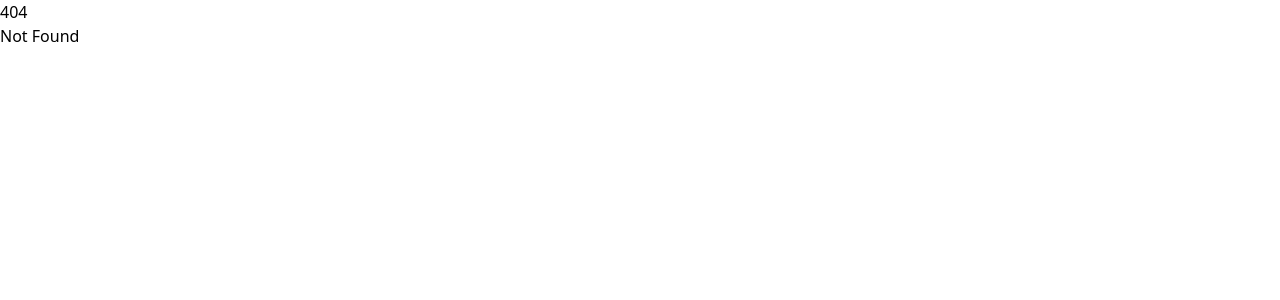
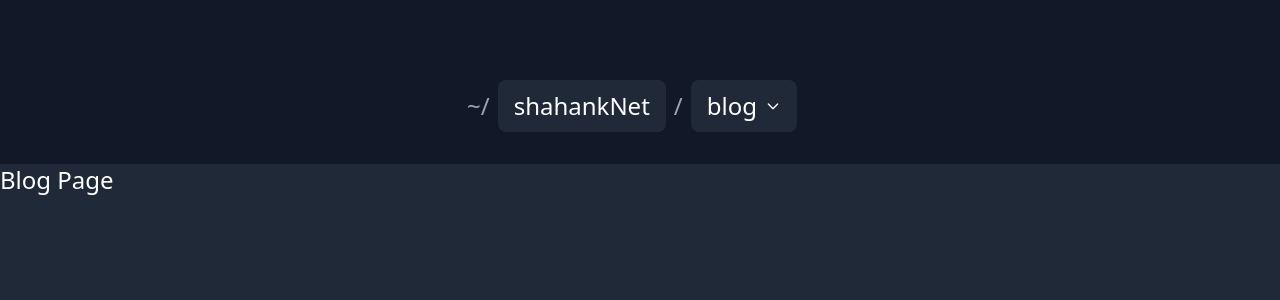
Before and after one commit to shahank42/shahankNet, a SvelteKit app: page /blog in a window 1280 px wide. Before the commit this address had no page. Shown: the top 300 px of the page. Built offline with nearby package versions, Linux system fonts and the light colour scheme.

Commit message:
placed a navbar header and restructured some files/folders.

```diff
--- a/src/app.html
+++ b/src/app.html
@@ -6,7 +6,7 @@
 		<meta name="viewport" content="width=device-width" />
 		%sveltekit.head%
 	</head>
-	<body data-sveltekit-preload-data="hover">
+	<body data-sveltekit-preload-data="hover" class="bg-gray-800">
 		<div style="display: contents">%sveltekit.body%</div>
 	</body>
 </html>
--- /dev/null
+++ b/src/lib/components/layout-components/navbar/breadcrumb-nav.svelte
@@ -0,0 +1,78 @@
+<script lang="ts">
+	export let pages: string[] = [];
+	export let currentPage = '';
+
+	let navMenuShown = true;
+
+	const toggleNavMenu = () => {
+		navMenuShown = !navMenuShown;
+	};
+</script>
+
+<div class="flex w-full flex-col items-center">
+	<nav class="flex justify-between" aria-label="Breadcrumb">
+		<ol class="mb-3 inline-flex items-center">
+			<span class="mx-2 text-2xl text-gray-400">~/</span>
+
+			<li>
+				<div class="flex items-center">
+					<button
+						id="dropdownProject"
+						data-dropdown-toggle="dropdown-project"
+						class="inline-flex items-center rounded-lg bg-gray-800 px-4 py-2.5 text-center text-2xl font-normal text-white"
+						>shahankNet</button
+					>
+				</div>
+			</li>
+
+			<span class="mx-2 text-2xl text-gray-400">/</span>
+
+			<li aria-current="page">
+				<div class="items-center">
+					<button
+						id="dropdownDefaultButton"
+						data-dropdown-toggle="dropdown"
+						class="inline-flex items-center rounded-lg bg-gray-800 px-4 py-2.5 text-center text-2xl font-medium text-white hover:bg-gray-700 focus:outline-none"
+						type="button"
+						on:click={toggleNavMenu}
+					>
+						{currentPage}
+						<svg
+							class="ml-2 h-4 w-4"
+							aria-hidden="true"
+							fill="none"
+							stroke="currentColor"
+							viewBox="0 0 24 24"
+							xmlns="http://www.w3.org/2000/svg"
+						>
+							<path
+								stroke-linecap="round"
+								stroke-linejoin="round"
+								stroke-width="2"
+								d="M19 9l-7 7-7-7"
+							/>
+						</svg>
+					</button>
+
+					<div
+						id="dropdown"
+						class="fixed z-10 mt-2 {navMenuShown &&
+							'hidden'} divide-y divide-gray-100 rounded-lg bg-gray-700 shadow"
+					>
+						<ul class="py-2 text-sm text-gray-200" aria-labelledby="dropdownDefaultButton">
+							{#each pages as pageName}
+								<li>
+									<a
+										href="/{pageName}"
+										class="block px-4 py-2 text-2xl hover:bg-gray-600 hover:text-white"
+										>{pageName}</a
+									>
+								</li>
+							{/each}
+						</ul>
+					</div>
+				</div>
+			</li>
+		</ol>
+	</nav>
+</div>
--- /dev/null
+++ b/src/lib/components/layout-components/navbar/navbar.svelte
@@ -0,0 +1,13 @@
+<script>
+	import BreadcrumbNav from './breadcrumb-nav.svelte';
+
+	let mobileMenuShown = false;
+
+	const toggleMobileMenu = () => {
+		mobileMenuShown = !mobileMenuShown;
+	};
+</script>
+
+<div class="left-0 top-0 z-20 w-full bg-gray-900 pr-6 pt-16 md:pt-20 pb-3 md:pb-5">
+	<BreadcrumbNav pages={['..', 'portfolio', 'projects']} currentPage="blog" />
+</div>
--- a/src/routes/+layout.svelte
+++ b/src/routes/+layout.svelte
@@ -1,5 +1,12 @@
 <script>
 	import '../app.css';
+	import Navbar from '../lib/components/layout-components/navbar/navbar.svelte';
 </script>
 
-<slot />
+<header>
+	<Navbar />
+</header>
+
+<main>
+	<slot />
+</main>
--- a/src/routes/+page.svelte
+++ b/src/routes/+page.svelte
@@ -1,10 +1 @@
-<h1>Welcome to SvelteKit</h1>
-<p>Visit <a href="https://kit.svelte.dev">kit.svelte.dev</a> to read the documentation</p>
-
-<h1 class="text-3xl font-bold underline">Hello world!</h1>
-
-<style lang="postcss">
-	:global(html) {
-		background-color: theme(colors.gray.100);
-	}
-</style>
+<p class="text-2xl text-white">Landing Page</p>
--- /dev/null
+++ b/src/routes/blog/+page.svelte
@@ -0,0 +1 @@
+<p class="text-2xl text-white">Blog Page</p>
--- /dev/null
+++ b/src/routes/portfolio/+page.svelte
@@ -0,0 +1 @@
+<p class="text-2xl text-white">Portfolio Page</p>
--- /dev/null
+++ b/src/routes/projects/+page.svelte
@@ -0,0 +1 @@
+<p class="text-2xl text-white">Projects Page</p>
```
